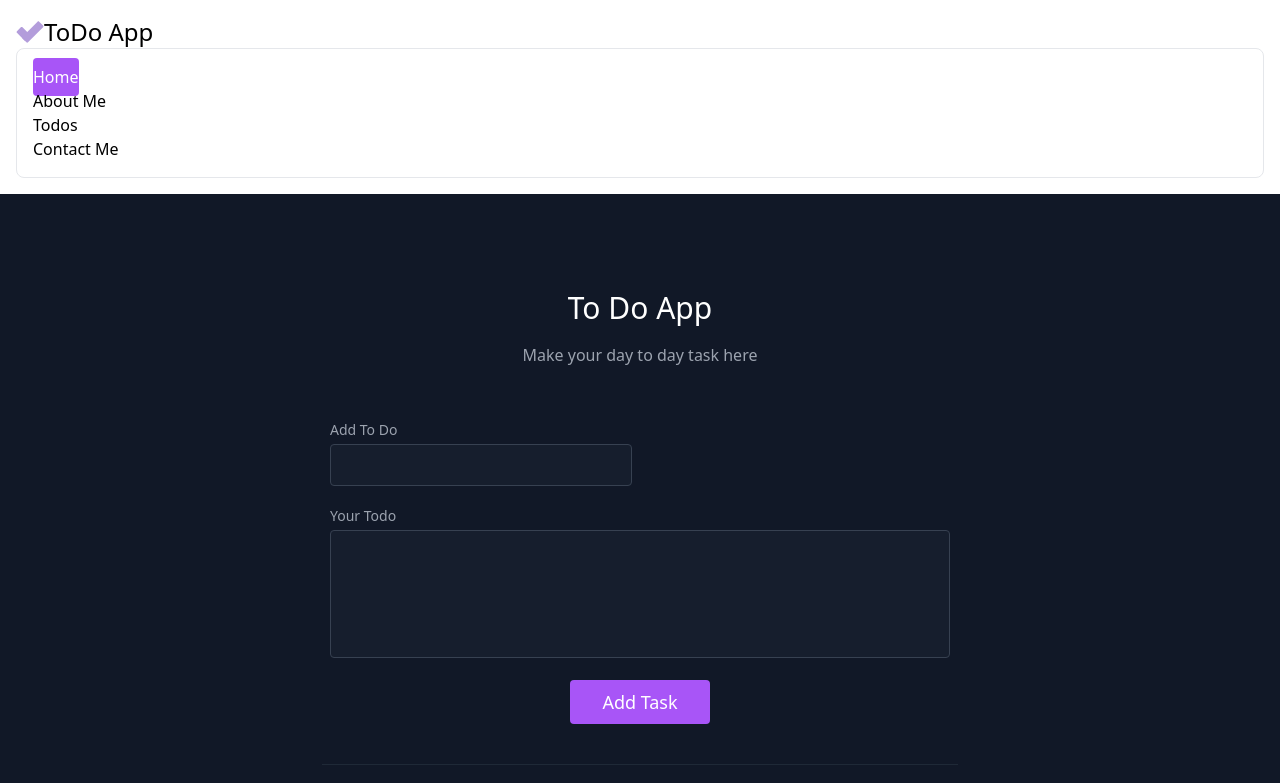
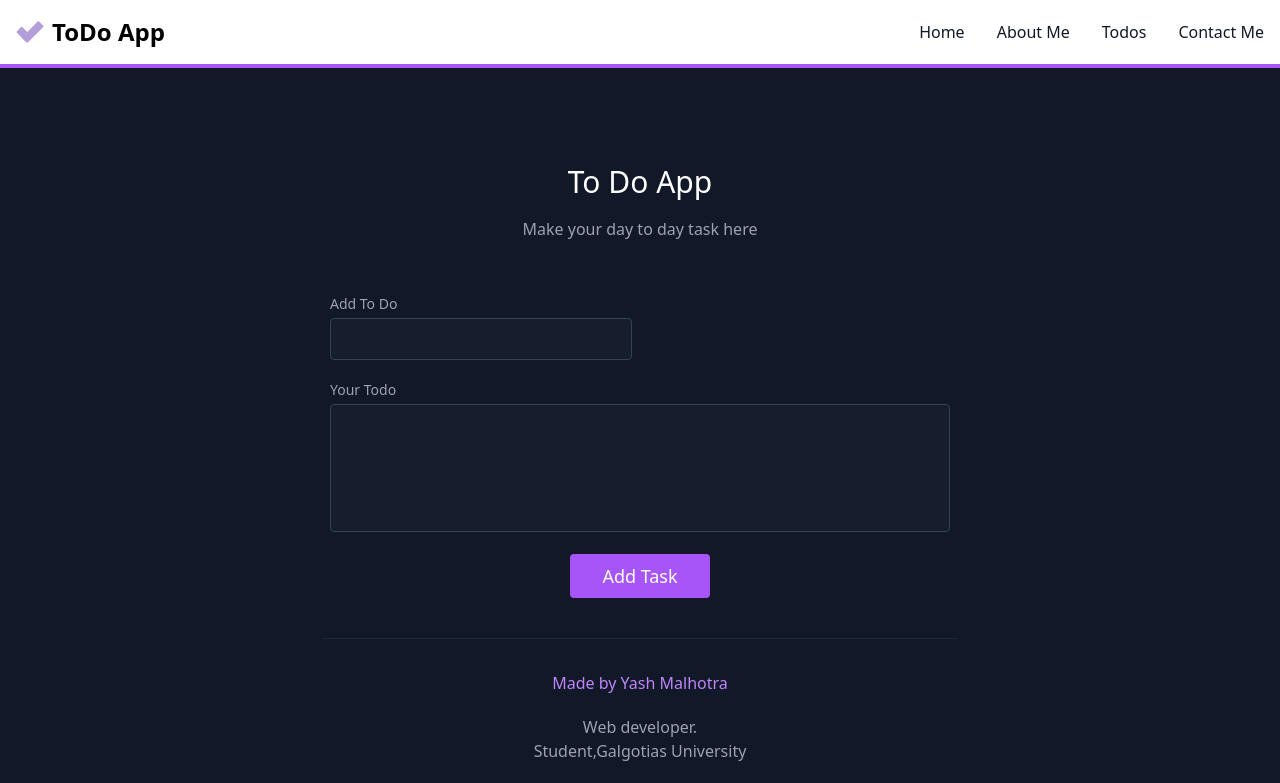
Before and after one commit to yashmalhotra-ai/ToDoApp, a Next.js app: page / in a window 1280 px wide. Shown: the top 783 px of the page. Built offline with nearby package versions, Linux system fonts and the light colour scheme.

Commit message:
Error Solved

```diff
--- a/Components/Header.js
+++ b/Components/Header.js
@@ -3,33 +3,7 @@ import React from 'react'
 
 const Header = () => {
   return (
-    <nav className="bg-white border-gray-200 dark:bg-gray-900">
-  <div className="max-w-screen-xl flex flex-wrap items-center justify-between mx-auto p-4">
-    <a href="/"  className="flex items-center">
-        {/* <img src="https://flowbite.com/docs/images/logo.svg" className="h-8 mr-3" alt="Flowbite Logo" /> */}
-        <svg xmlns="http://www.w3.org/2000/svg"  viewBox="0 0 48 48" width="28px" height="28px"><path fill="#b39ddb" d="M24.48,29.316l-9.505,9.505L1.588,25.434c-0.784-0.784-0.784-2.054,0-2.838l6.667-6.667	c0.784-0.784,2.054-0.784,2.838,0L24.48,29.316z"/><linearGradient id="5qKAcydctVb3hkGT27jhwa" x1="14.572" x2="43.188" y1="38.199" y2="9.583" gradientUnits="userSpaceOnUse"><stop offset="0" stopColor="#b39ddb"/><stop offset="1" stopColor="#b39ddb"/></linearGradient><path fill="url(#5qKAcydctVb3hkGT27jhwa)" d="M17.797,41.642l-6.667-6.667c-0.784-0.784-0.784-2.054,0-2.838L36.907,6.358	c0.784-0.784,2.054-0.784,2.838,0l6.667,6.667c0.784,0.784,0.784,2.054,0,2.838L20.634,41.642	C19.851,42.425,18.58,42.425,17.797,41.642z"/></svg>
-
-        <span className="self-center mx-2 text-2xl font-semibold whitespace-nowrap dark:text-white">ToDo App</span>
-    </a>
-
-    <div className="hidden w-full md:block md:w-auto" id="navbar-default">
-      <ul className="font-medium flex flex-col p-4 md:p-0 mt-4 border border-gray-100 rounded-lg bg-gray-50 md:flex-row md:space-x-8 md:mt-0 md:border-0 md:bg-white dark:bg-gray-800 md:dark:bg-gray-900 dark:border-gray-700">
-        <li>
-          <a href="/" className="block py-2 pl-3 pr-4 text-white bg-purple-500 rounded md:bg-transparent md:text-purple-500 md:p-0 dark:text-white md:dark:text-purple-500" aria-current="page">Home</a>
-        </li>
-        <li>
-          <a href="#" className="block py-2 pl-3 pr-4 text-gray-900 rounded hover:bg-gray-100 md:hover:bg-transparent md:border-0 md:hover:text-purple-500 md:p-0 dark:text-white md:dark:hover:text-purple-500 dark:hover:bg-gray-700 dark:hover:text-white md:dark:hover:bg-transparent">About Me</a>
-        </li>
-        <li>
-          <a href="/Todos" className="block py-2 pl-3 pr-4 text-gray-900 rounded hover:bg-gray-100 md:hover:bg-transparent md:border-0 md:hover:text-purple-500 md:p-0 dark:text-white md:dark:hover:text-purple-500 dark:hover:bg-gray-700 dark:hover:text-white md:dark:hover:bg-transparent">Todos</a>
-        </li>
-        <li>
-          <a href="#" className="block py-2 pl-3 pr-4 text-gray-900 rounded hover:bg-gray-100 md:hover:bg-transparent md:border-0 md:hover:text-purple-500 md:p-0 dark:text-white md:dark:hover:text-purple-500 dark:hover:bg-gray-700 dark:hover:text-white md:dark:hover:bg-transparent">Contact Me</a>
-        </li>
-      </ul>
-    </div>
-  </div>
-</nav>
+    <div></div>
 
   )
 }
--- a/pages/Todos.js
+++ b/pages/Todos.js
@@ -37,6 +37,33 @@ const Todos = () => {
 
     return (
         <section className="text-gray-400 bg-gray-900 body-font">
+         <nav className="bg-white border-gray-200 dark:bg-gray-900">
+  <div className="max-w-screen-xl flex flex-wrap items-center justify-between mx-auto p-4">
+    <a href="/"  className="flex items-center">
+        {/* <img src="https://flowbite.com/docs/images/logo.svg" className="h-8 mr-3" alt="Flowbite Logo" /> */}
+        <svg xmlns="http://www.w3.org/2000/svg"  viewBox="0 0 48 48" width="28px" height="28px"><path fill="#b39ddb" d="M24.48,29.316l-9.505,9.505L1.588,25.434c-0.784-0.784-0.784-2.054,0-2.838l6.667-6.667	c0.784-0.784,2.054-0.784,2.838,0L24.48,29.316z"/><linearGradient id="5qKAcydctVb3hkGT27jhwa" x1="14.572" x2="43.188" y1="38.199" y2="9.583" gradientUnits="userSpaceOnUse"><stop offset="0" stopColor="#b39ddb"/><stop offset="1" stopColor="#b39ddb"/></linearGradient><path fill="url(#5qKAcydctVb3hkGT27jhwa)" d="M17.797,41.642l-6.667-6.667c-0.784-0.784-0.784-2.054,0-2.838L36.907,6.358	c0.784-0.784,2.054-0.784,2.838,0l6.667,6.667c0.784,0.784,0.784,2.054,0,2.838L20.634,41.642	C19.851,42.425,18.58,42.425,17.797,41.642z"/></svg>
+
+        <span className="self-center mx-2 text-2xl font-semibold whitespace-nowrap dark:text-white">ToDo App</span>
+    </a>
+
+    <div className="hidden w-full md:block md:w-auto" id="navbar-default">
+      <ul className="font-medium flex flex-col p-4 md:p-0 mt-4 border border-gray-100 rounded-lg bg-gray-50 md:flex-row md:space-x-8 md:mt-0 md:border-0 md:bg-white dark:bg-gray-800 md:dark:bg-gray-900 dark:border-gray-700">
+      <li>
+          <a href="/" className="block py-2 pl-3 pr-4 text-gray-900 rounded hover:bg-gray-100 md:hover:bg-transparent md:border-0 md:hover:text-purple-500 md:p-0 dark:text-white md:dark:hover:text-purple-500 dark:hover:bg-gray-700 dark:hover:text-white md:dark:hover:bg-transparent">Home</a>
+        </li>
+        <li>
+          <a href="#" className="block py-2 pl-3 pr-4 text-gray-900 rounded hover:bg-gray-100 md:hover:bg-transparent md:border-0 md:hover:text-purple-500 md:p-0 dark:text-white md:dark:hover:text-purple-500 dark:hover:bg-gray-700 dark:hover:text-white md:dark:hover:bg-transparent">About Me</a>
+        </li>
+        <li>
+          <a href="/Todos" className="block py-2 pl-3 pr-4 text-gray-900 rounded hover:bg-gray-100 md:hover:bg-transparent md:border-0 md:hover:text-purple-500 md:p-0 dark:text-white md:dark:hover:text-purple-500 dark:hover:bg-gray-700 dark:hover:text-white md:dark:hover:bg-transparent">Todos</a>
+        </li>
+        <li>
+          <a href="#" className="block py-2 pl-3 pr-4 text-gray-900 rounded hover:bg-gray-100 md:hover:bg-transparent md:border-0 md:hover:text-purple-500 md:p-0 dark:text-white md:dark:hover:text-purple-500 dark:hover:bg-gray-700 dark:hover:text-white md:dark:hover:bg-transparent">Contact Me</a>
+        </li>
+      </ul>
+    </div>
+  </div>
+</nav>
             <div className="container px-5 py-24 mx-auto">
                 <div className="flex flex-col text-center w-full mb-20">
                     {Todos.length == 0 && <h1 className="text-2xl font-medium title-font mb-4 text-white tracking-widest">Add Your Task First</h1>}
--- a/pages/index.js
+++ b/pages/index.js
@@ -6,37 +6,64 @@ const inter = Inter({ subsets: ['latin'] })
 
 export default function Home() {
 
-  const [todo, settodo] = useState({title:"",desp:""})
+  const [todo, settodo] = useState({ title: "", desp: "" })
 
   const AddTodo = () => {
-    let todos=localStorage.getItem("todos");
-    if(todos){
-      let todosJson=JSON.parse(todos);
+    let todos = localStorage.getItem("todos");
+    if (todos) {
+      let todosJson = JSON.parse(todos);
       // If title of todo already exsis then
-      if(todosJson.filter(value=>{return value.title==todo.title}).length>0){
+      if (todosJson.filter(value => { return value.title == todo.title }).length > 0) {
         alert("Todo of This Title already exist Please change the title ")
       }
-      else{
+      else {
         todosJson.push(todo);
-        localStorage.setItem("todos",JSON.stringify(todosJson));
+        localStorage.setItem("todos", JSON.stringify(todosJson));
         alert("Successfully Added Task in List");
       }
 
     }
-    else{
-      localStorage.setItem("todos",JSON.stringify([todo]));
+    else {
+      localStorage.setItem("todos", JSON.stringify([todo]));
     }
 
   }
 
   const onChange = (e) => {
-    settodo({...todo,[e.target.name]:e.target.value})
+    settodo({ ...todo, [e.target.name]: e.target.value })
 
   }
 
   return (
+
     <div className="BodyCon">
+      <nav className="bg-white border-purple-500 dark:bg-gray-900 border-b-4 ">
+        <div className="max-w-screen-xl flex flex-wrap items-center justify-between mx-auto p-4">
+          <a href="/" className="flex items-center">
+            {/* <img src="https://flowbite.com/docs/images/logo.svg" className="h-8 mr-3" alt="Flowbite Logo" /> */}
+            <svg xmlns="http://www.w3.org/2000/svg" viewBox="0 0 48 48" width="28px" height="28px"><path fill="#b39ddb" d="M24.48,29.316l-9.505,9.505L1.588,25.434c-0.784-0.784-0.784-2.054,0-2.838l6.667-6.667	c0.784-0.784,2.054-0.784,2.838,0L24.48,29.316z" /><linearGradient id="5qKAcydctVb3hkGT27jhwa" x1="14.572" x2="43.188" y1="38.199" y2="9.583" gradientUnits="userSpaceOnUse"><stop offset="0" stopColor="#b39ddb" /><stop offset="1" stopColor="#b39ddb" /></linearGradient><path fill="url(#5qKAcydctVb3hkGT27jhwa)" d="M17.797,41.642l-6.667-6.667c-0.784-0.784-0.784-2.054,0-2.838L36.907,6.358	c0.784-0.784,2.054-0.784,2.838,0l6.667,6.667c0.784,0.784,0.784,2.054,0,2.838L20.634,41.642	C19.851,42.425,18.58,42.425,17.797,41.642z" /></svg>
 
+            <span className="self-center mx-2 text-2xl font-semibold whitespace-nowrap dark:text-white">ToDo App</span>
+          </a>
+
+          <div className="hidden w-full md:block md:w-auto" id="navbar-default">
+            <ul className="font-medium flex flex-col p-4 md:p-0 mt-4 border border-gray-100 rounded-lg bg-gray-50 md:flex-row md:space-x-8 md:mt-0 md:border-0 md:bg-white dark:bg-gray-800 md:dark:bg-gray-900 dark:border-gray-700">
+              <li>
+                <a href="/" className="block py-2 pl-3 pr-4 text-gray-900 rounded hover:bg-gray-100 md:hover:bg-transparent md:border-0 md:hover:text-purple-500 md:p-0 dark:text-white md:dark:hover:text-purple-500 dark:hover:bg-gray-700 dark:hover:text-white md:dark:hover:bg-transparent">Home</a>
+              </li>
+              <li>
+                <a href="#" className="block py-2 pl-3 pr-4 text-gray-900 rounded hover:bg-gray-100 md:hover:bg-transparent md:border-0 md:hover:text-purple-500 md:p-0 dark:text-white md:dark:hover:text-purple-500 dark:hover:bg-gray-700 dark:hover:text-white md:dark:hover:bg-transparent">About Me</a>
+              </li>
+              <li>
+                <a href="/Todos" className="block py-2 pl-3 pr-4 text-gray-900 rounded hover:bg-gray-100 md:hover:bg-transparent md:border-0 md:hover:text-purple-500 md:p-0 dark:text-white md:dark:hover:text-purple-500 dark:hover:bg-gray-700 dark:hover:text-white md:dark:hover:bg-transparent">Todos</a>
+              </li>
+              <li>
+                <a href="#" className="block py-2 pl-3 pr-4 text-gray-900 rounded hover:bg-gray-100 md:hover:bg-transparent md:border-0 md:hover:text-purple-500 md:p-0 dark:text-white md:dark:hover:text-purple-500 dark:hover:bg-gray-700 dark:hover:text-white md:dark:hover:bg-transparent">Contact Me</a>
+              </li>
+            </ul>
+          </div>
+        </div>
+      </nav>
       <section className="text-gray-400 bg-gray-900 body-font relative">
         <div className="container px-5 py-24 mx-auto">
           <div className="flex flex-col text-center w-full mb-12">
@@ -48,14 +75,14 @@ export default function Home() {
               <div className="p-2 w-1/2">
                 <div className="relative">
                   <label htmlFor="title" className="leading-7 text-sm text-gray-400">Add To Do</label>
-                <input onChange={onChange} value={todo.title} type="text" id="title" name="title" className="w-full bg-gray-800 bg-opacity-40 rounded border border-gray-700 focus:border-purple-500 focus:bg-gray-900 focus:ring-2 focus:ring-purple-900 text-base outline-none text-gray-100 py-1 px-3 leading-8 transition-colors duration-200 ease-in-out"/>
+                  <input onChange={onChange} value={todo.title} type="text" id="title" name="title" className="w-full bg-gray-800 bg-opacity-40 rounded border border-gray-700 focus:border-purple-500 focus:bg-gray-900 focus:ring-2 focus:ring-purple-900 text-base outline-none text-gray-100 py-1 px-3 leading-8 transition-colors duration-200 ease-in-out" />
                 </div>
               </div>
 
               <div className="p-2 w-full">
                 <div className="relative">
                   <label htmlFor="desp" className="leading-7 text-sm text-gray-400">Your Todo</label>
-                <textarea onChange={onChange} value={todo.desp}  type="text" id="desp" name="desp" className="w-full bg-gray-800 bg-opacity-40 rounded border border-gray-700 focus:border-purple-500 focus:bg-gray-900 focus:ring-2 focus:ring-purple-900 h-32 text-base outline-none text-gray-100 py-1 px-3 resize-none leading-6 transition-colors duration-200 ease-in-out"></textarea>
+                  <textarea onChange={onChange} value={todo.desp} type="text" id="desp" name="desp" className="w-full bg-gray-800 bg-opacity-40 rounded border border-gray-700 focus:border-purple-500 focus:bg-gray-900 focus:ring-2 focus:ring-purple-900 h-32 text-base outline-none text-gray-100 py-1 px-3 resize-none leading-6 transition-colors duration-200 ease-in-out"></textarea>
                 </div>
               </div>
               <div className="p-2 w-full">
@@ -64,10 +91,10 @@ export default function Home() {
               <div className="p-2 w-full pt-8 mt-8 border-t border-gray-800 text-center">
                 <a className="text-purple-400">Made by Yash Malhotra</a>
                 <p className="leading-normal my-5">Web developer.
-                <br/>Student,Galgotias University
+                  <br />Student,Galgotias University
                 </p>
                 <span className="inline-flex">
-                <a  className="ml-4 text-gray-500">
+                  <a className="ml-4 text-gray-500">
                     <svg fill="currentColor" strokeLinecap="round" strokeLinejoin="round" strokeWidth="2" className="w-5 h-5" viewBox="0 0 24 24">
                       <path d="M21 11.5a8.38 8.38 0 01-.9 3.8 8.5 8.5 0 01-7.6 4.7 8.38 8.38 0 01-3.8-.9L3 21l1.9-5.7a8.38 8.38 0 01-.9-3.8 8.5 8.5 0 014.7-7.6 8.38 8.38 0 013.8-.9h.5a8.48 8.48 0 018 8v.5z"></path>
                     </svg>
```
Lines whose indentation alone changed are shown as unchanged.
